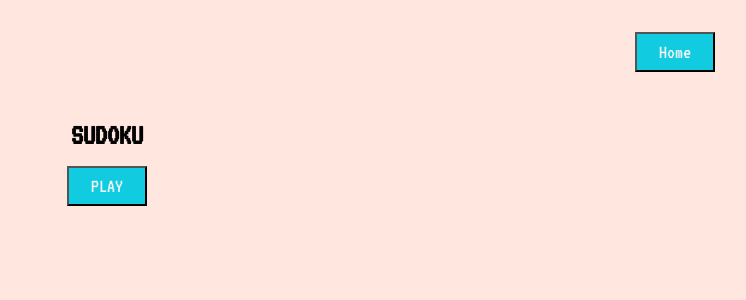
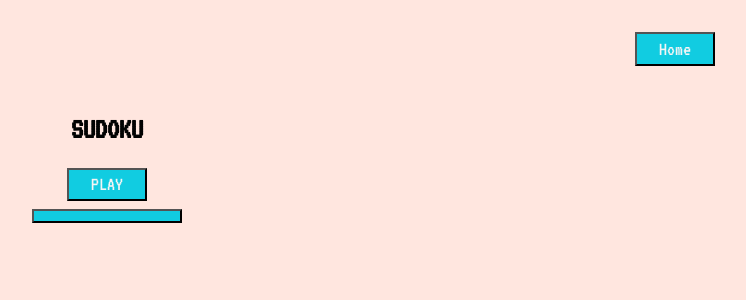
Before and after one commit to magicgithgub32/Proyecto_6_Games-Hub, a React (Vite) app: page /sudoku in a window 1280 px wide. Shown: the top 300 px of the page, without its empty margins (533-1279 px from the left). Built offline with nearby package versions, Linux system fonts and the light colour scheme.

Commit message:
create solveBoard useState

```diff
--- a/package.json
+++ b/package.json
@@ -11,7 +11,8 @@
   "dependencies": {
     "react": "^18.2.0",
     "react-dom": "^18.2.0",
-    "react-router-dom": "^6.10.0"
+    "react-router-dom": "^6.10.0",
+    "sudoku": "^0.0.3"
   },
   "devDependencies": {
     "@types/react": "^18.0.28",
--- a/src/pages/Sudoku/Sudoku.css
+++ b/src/pages/Sudoku/Sudoku.css
@@ -1,7 +1,6 @@
 .homeButtonContainer {
     display: flex;
     justify-content: flex-end;
-    margin: 2rem;
 }
 
 .homeButton {
@@ -13,24 +12,23 @@
     flex-direction: column;
     justify-content: center;
     align-items: center;
+    gap: .5rem;
 }
 
 .title {
     display: flex;
     justify-content: center;
     font-size: 30px;
-    margin: 1rem;
 }
 .sudokuBody {
     display: flex;
     justify-content: center;
 }
 .sudokuBoard {
-    margin: 2rem;
+    margin: .5rem;
     display: grid;
     grid-template-columns: repeat(9, 40px);
     grid-template-rows: repeat(9, 40px);
-    border: 2px solid black;
 
 
 }
@@ -44,11 +42,11 @@
 .sudokuCell {
     display: flex;
     justify-content: center;
-    align-items: center;
+    align-content: center;
     width: 40px;
     height: 40px;
     border: .1px solid black;
-    font-size: 20px;
+    font-size: 30px;
     background-color: rgba(255, 255, 255, 0.8);
   }
 
--- a/src/pages/Sudoku/Sudoku.jsx
+++ b/src/pages/Sudoku/Sudoku.jsx
@@ -1,29 +1,32 @@
 import "./Sudoku.css";
-import React, { useState } from "react";
+import React, { useEffect, useState } from "react";
 import { Link } from "react-router-dom";
+import sudoku, { makepuzzle, solvepuzzle, ratepuzzle } from "sudoku";
 
 const Sudoku = () => {
-  const emptyGrid = [];
-  for (let i = 0; i < 9; i++) {
-    emptyGrid.push(new Array(9).fill(null));
-  }
+  const [isStarted, setIsStarted] = useState(false);
+  const [sudokuBoard, setSudokuBoard] = useState([]);
+  const [solvedBoard, setSolvedBoard] = useState([]);
 
-  const [isStarted, setisStarted] = useState(false);
-  const [grid, setGrid] = useState(emptyGrid);
+  useEffect(() => {
+    if (isStarted) {
+      const newBoard = sudoku.makepuzzle();
+      const solvedBoard = sudoku.solvepuzzle(newBoard);
 
-  const fillBoard = () => {
-    const newGrid = grid.map((row) =>
-      row.map((cell) => Math.floor(Math.random() * 9) + 1)
-    );
-    setGrid(newGrid);
+      setSudokuBoard(newBoard);
+      setSolvedBoard(solvedBoard);
+    }
+  }, [isStarted]);
+
+  const playButtonHandler = () => {
+    setIsStarted(!isStarted);
   };
 
-  const playButtonHandler = () => {
-    if (!isStarted) {
-      fillBoard();
-    }
-    setisStarted(!isStarted);
+  const seeSolution = () => {
+    setSudokuBoard(solvedBoard);
   };
+
+  console.log(sudokuBoard);
 
   return (
     <article className="sudokuWrapper">
@@ -32,34 +35,28 @@ const Sudoku = () => {
           <button className="homeButton">Home</button>
         </Link>
       </div>
-
       <section className="sudokuHeader">
         <h1 className="title">SUDOKU</h1>
 
         <button className="playButton" onClick={playButtonHandler}>
-          {isStarted ? "STOP" : "PLAY"}
+          {isStarted ? "NEW" : "PLAY"}
+        </button>
+
+        <button className="solButton" onClick={seeSolution}>
+          {isStarted ? "SEE SOLUTION" : ""}
         </button>
       </section>
 
       {isStarted && (
         <section className="sudokuBody">
           <div className="sudokuBoard">
-            {(() => {
-              const cells = [];
-              for (let i = 0; i < 81; i++) {
-                const row = Math.floor(i / 9);
-                const col = i % 9;
-                cells.push(
-                  <input
-                    key={i}
-                    className="sudokuCell"
-                    value={grid[row][col] || ""}
-                    readOnly
-                  />
-                );
-              }
-              return cells;
-            })()}
+            {sudokuBoard.map((cell, index) => (
+              <input
+                className="sudokuCell"
+                key={index}
+                defaultValue={cell !== null ? cell + 1 : ""}
+              />
+            ))}
           </div>
         </section>
       )}
--- a/src/style.css
+++ b/src/style.css
@@ -31,7 +31,7 @@ body {
 button {
   background-color: var(--button-color);
   color: var(--button-text-color);
-  padding: .5rem;
+  padding: .3rem;
   width: 150px;
   height: auto;
   font-size: 20px;
```
Also changed, not shown: 1 other file (tests, documents, lock files or other folders).
